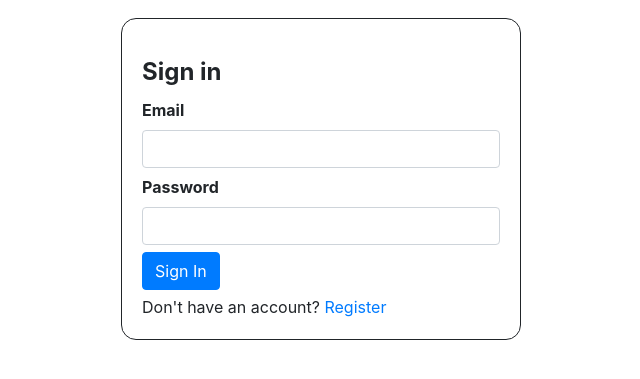
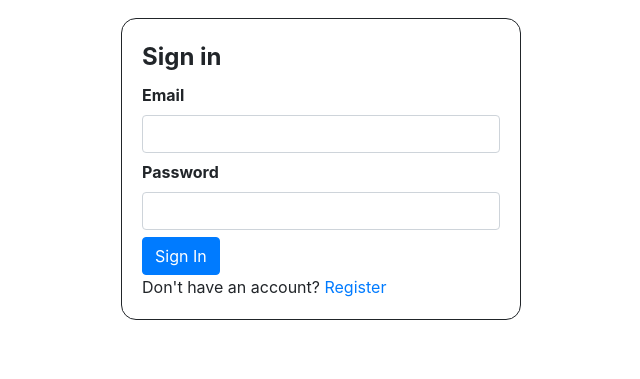
Before and after one commit to jonathankopp/Tutor-and-Student-Connection-TaSC-, a PHP site: page / in a window 1280 px wide. Shown: the part 176-555 px from the top of the page, without its empty margins (319-959 px from the left). Run offline with PHP 8.4, Linux system fonts and the light colour scheme.

Commit message:
smol margins

```diff
--- a/Resources/index.css
+++ b/Resources/index.css
@@ -32,11 +32,6 @@ section {
   margin: auto;
   margin-top: 20px;
   margin-bottom: 20px;
-}
-
-form{
-  padding-top: 15px;
-	padding-bottom: 5px;
 }
 
 legend{
```
